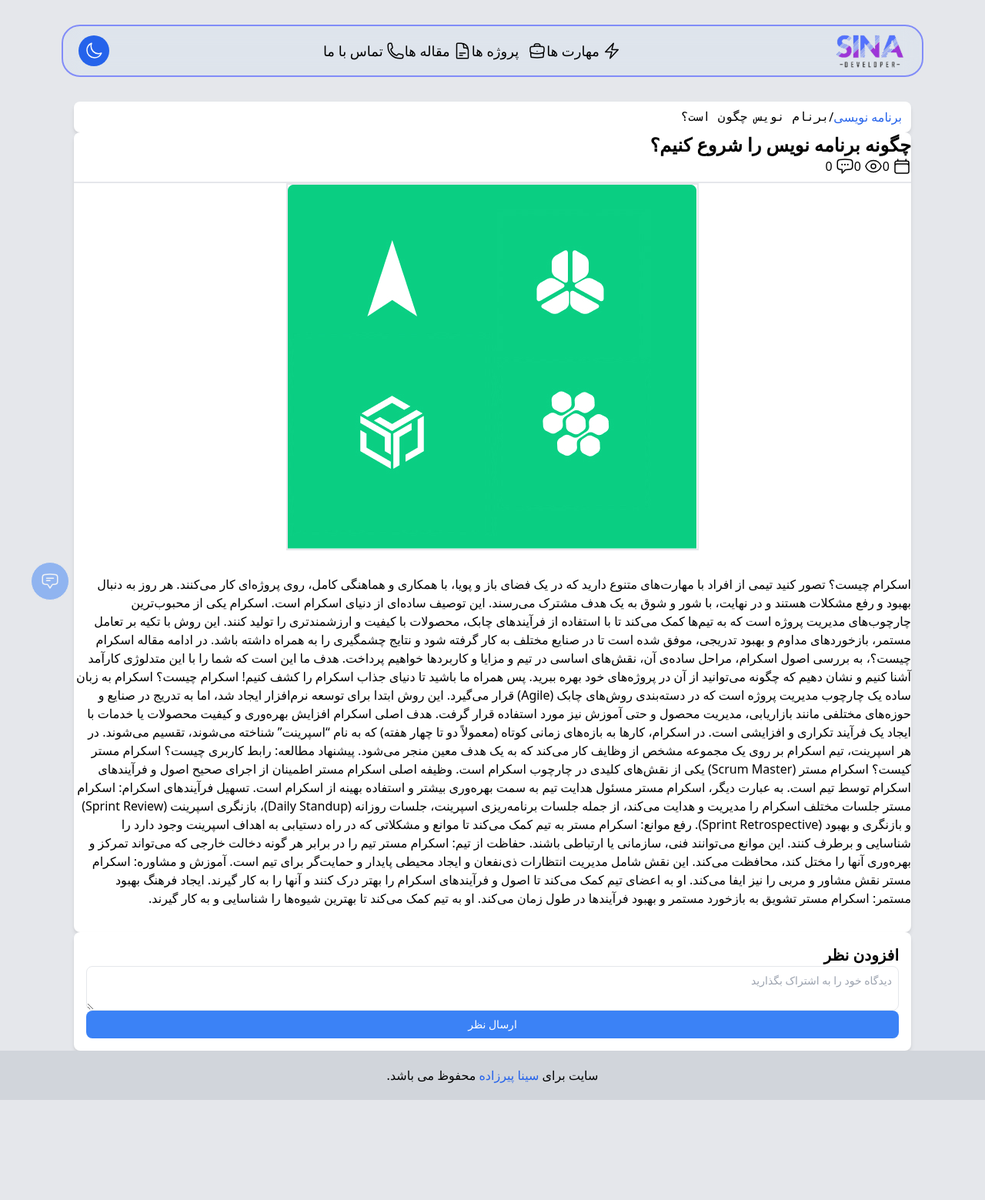
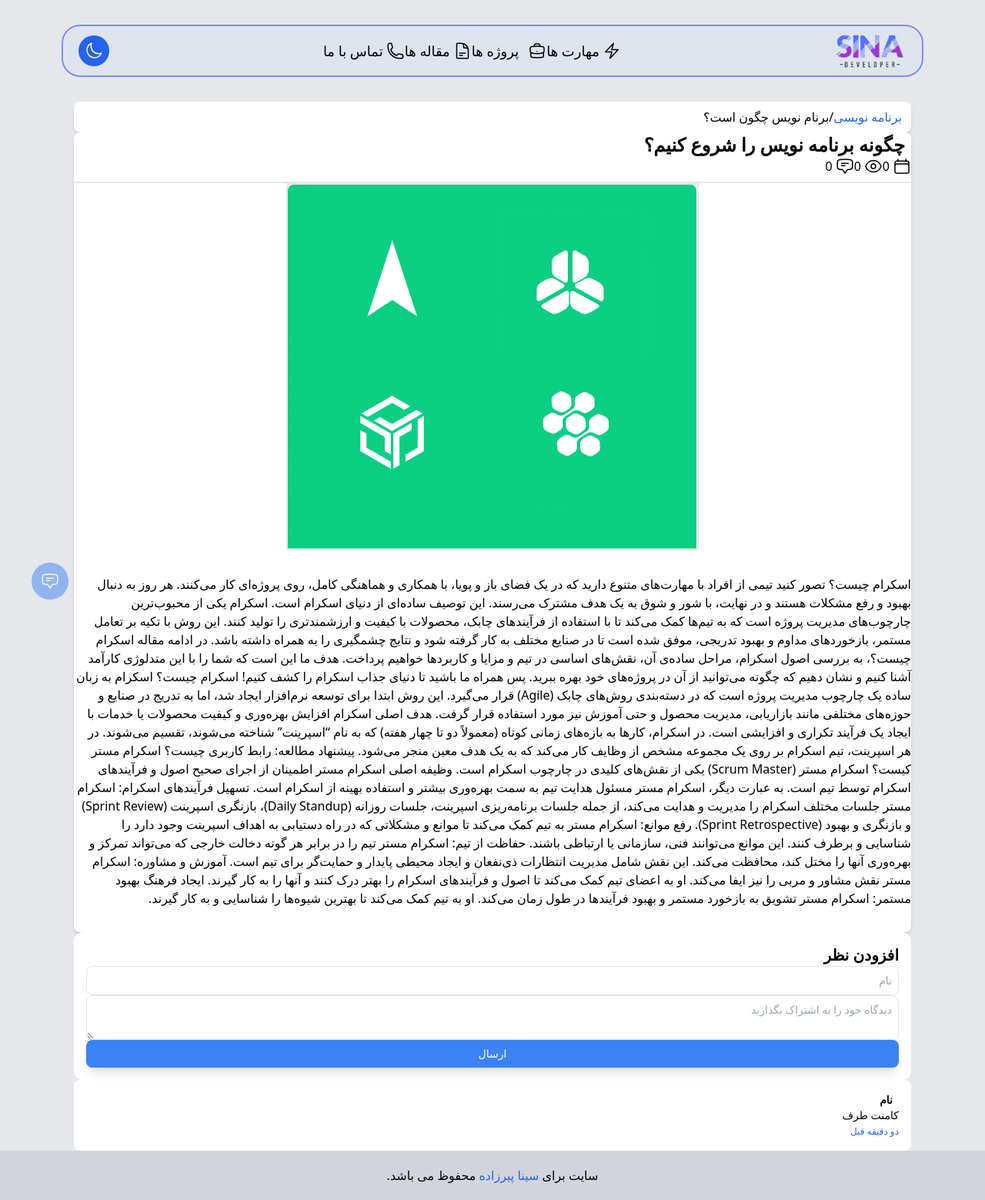
Before and after one commit to sinapirzadeh/perslan-site, a website: page src/article-detail.html in a window 1280 px wide. Shown: the whole page at 77% size. Before the commit the page ends 1429 px from the top, so only its background shows below. Drawn offline with Linux system fonts and the light colour scheme.

Commit message:
last last commet

```diff
--- a/src/article-detail.html
+++ b/src/article-detail.html
@@ -222,7 +222,7 @@
         <!-- bg-white dark:bg-blue-950 shadow-md rounded-lg dark:text-gray-200 -->
         <section id="article-detail" class="mx-5 md:mx-24 mb-10 mt-8 z-0">
             <!-- rood map article -->
-            <div class="bg-white my-8 dark:bg-gray-900 py-2 px-3 rounded-lg shadow-md ">
+            <div class="bg-white my-8 dark:text-white dark:bg-gray-600 py-2 px-3 rounded-lg shadow-md ">
                 <div class="flex items-center gap-3">
                     <a href="/blog">
                         <svg xmlns="http://www.w3.org/2000/svg" fill="none" viewBox="0 0 24 24" stroke-width="1.5"
@@ -231,15 +231,16 @@
                                 d="m2.25 12 8.954-8.955c.44-.439 1.152-.439 1.591 0L21.75 12M4.5 9.75v10.125c0 .621.504 1.125 1.125 1.125H9.75v-4.875c0-.621.504-1.125 1.125-1.125h2.25c.621 0 1.125.504 1.125 1.125V21h4.125c.621 0 1.125-.504 1.125-1.125V9.75M8.25 21h8.25" />
                         </svg>
                     </a>
-                    <a href="#" class="text-blue-600">برنامه نویسی</a>/
-                    <samp class="font-light"> برنام نویس چگون است؟</samp>
+                    <a href="#" class="text-blue-600 dark:text-blue-300">برنامه نویسی</a>/
+                    <p class="font-light"> برنام نویس چگون است؟</p>
                 </div>
             </div>
 
             <!-- article ditail -->
-            <div class="bg-white dark:bg-blue-950 shadow-md rounded-lg dark:text-gray-200">
-                <div class="m-5">
-                    <h1 class="font-bold text-2xl">چگونه برنامه نویس را شروع کنیم؟</h1>
+            <div class="bg-white dark:bg-gray-700 shadow-md rounded-lg dark:text-gray-200">
+                <div class="m-5 pt-5">
+                    <h1 class="border-r-4 border-blue-500 font-bold text-2xl pr-2">چگونه برنامه نویس را شروع
+                        کنیم؟</h1>
                     <div class="flex my-5 dark:text-white gap-4 border-b-2 pb-2">
                         <span class="flex items-center">
                             <svg xmlns="http://www.w3.org/2000/svg" fill="none" viewBox="0 0 24 24" stroke-width="1.5"
@@ -259,11 +260,11 @@
                             </svg>
                             <span class="pr-1">0</span>
                         </span>
-                        <span class="flex items-center">
+                        <span class="flex place-items-center">
                             <svg xmlns="http://www.w3.org/2000/svg" fill="none" viewBox="0 0 24 24" stroke-width="1.5"
                                 stroke="currentColor" class="size-6">
                                 <path stroke-linecap="round" stroke-linejoin="round"
-                                    d="M8.625 9.75a.375.375 0 1 1-.75 0 .375.375 0 0 1 .75 0Zm0 0H8.25m4.125 0a.375.375 0 1 1-.75 0 .375.375 0 0 1 .75 0Zm0 0H12m4.125 0a.375.375 0 1 1-.75 0 .375.375 0 0 1 .75 0Zm0 0h-.375m-13.5 3.01c0 1.6 1.123 2.994 2.707 3.227 1.087.16 2.185.283 3.293.369V21l4.184-4.183a1.14 1.14 0 0 1 .778-.332 48.294 48.294 0 0 0 5.83-.498c1.585-.233 2.708-1.626 2.708-3.228V6.741c0-1.602-1.123-2.995-2.707-3.228A48.394 48.394 0 0 0 12 3c-2.392 0-4.744.175-7.043.513C3.373 3.746 2.25 5.14 2.25 6.741v6.018Z" />
+                                    d="M7.5 8.25h9m-9 3H12m-9.75 1.51c0 1.6 1.123 2.994 2.707 3.227 1.129.166 2.27.293 3.423.379.35.026.67.21.865.501L12 21l2.755-4.133a1.14 1.14 0 0 1 .865-.501 48.172 48.172 0 0 0 3.423-.379c1.584-.233 2.707-1.626 2.707-3.228V6.741c0-1.602-1.123-2.995-2.707-3.228A48.394 48.394 0 0 0 12 3c-2.392 0-4.744.175-7.043.513C3.373 3.746 2.25 5.14 2.25 6.741v6.018Z" />
                             </svg>
                             <span class="pr-1">0</span>
                         </span>
@@ -330,19 +331,37 @@
             </div>
 
             <!-- comment -->
-            <div class="bg-white dark:bg-blue-950 shadow-md rounded-lg dark:text-gray-200 mt-5">
+            <div class="mt-5">
 
-                <div class="bg-white grid grid-cols-6 gap-2 rounded-xl p-4 text-sm">
+                <div class="bg-white dark:bg-gray-700 dark:text-white grid grid-cols-6 gap-2 rounded-xl p-4 text-sm">
                     <h5 class="text-xl font-bold col-span-6">افزودن نظر</h5>
+                    <input
+                        class="bg-slate-100 text-slate-300 placeholder:text-slate-600 placeholder:opacity-70 border border-slate-300 col-span-6 resize-none outline-none rounded-lg p-2 duration-300 focus:border-slate-600"
+                        type="text" placeholder="نام">
                     <textarea
                         class="bg-slate-100 text-slate-300 h-28 placeholder:text-slate-600 placeholder:opacity-70 border border-slate-300 col-span-6 resize-none outline-none rounded-lg p-2 duration-300 focus:border-slate-600"
                         placeholder="دیدگاه خود را به اشتراک بگذارید"></textarea>
-                    <input type="submit" value="ارسال نظر" class="cursor-pointer transition-all bg-blue-500 text-white px-6 py-2 rounded-lg
-                    border-blue-600
-                    border-b-[4px] hover:brightness-110 hover:-translate-y-[0px] hover:border-b-[6px]
-                    active:border-b-[2px] active:brightness-90 active:translate-y-[2px]">
+                    <input type="submit" value="ارسال" class="bg-blue-500 py-2 px-10  text-white rounded-lg shadow-lg">
 
                 </div>
+                <div role="alert"
+                    class="my-2 p-4 text-gray-900 dark:bg-gray-600 bg-white rounded-lg shadow dark:text-gray-300"
+                    id="toast-notification">
+                    <div class="flex items-center">
+
+                        <div class="ms-3 text-sm font-normal space-y-3">
+                            <div
+                                class="text-sm font-semibold text-gray-900 dark:text-white border-r-2 border-blue-500 pr-2">
+                                نام
+                            </div>
+                            <div class="text-sm font-normal">کامنت طرف</div>
+                            <span class="text-xs font-medium dark:text-blue-300 text-blue-600">
+                                دو دقیقه قبل
+                            </span>
+                        </div>
+                    </div>
+                </div>
+
 
             </div>
         </section>
```
